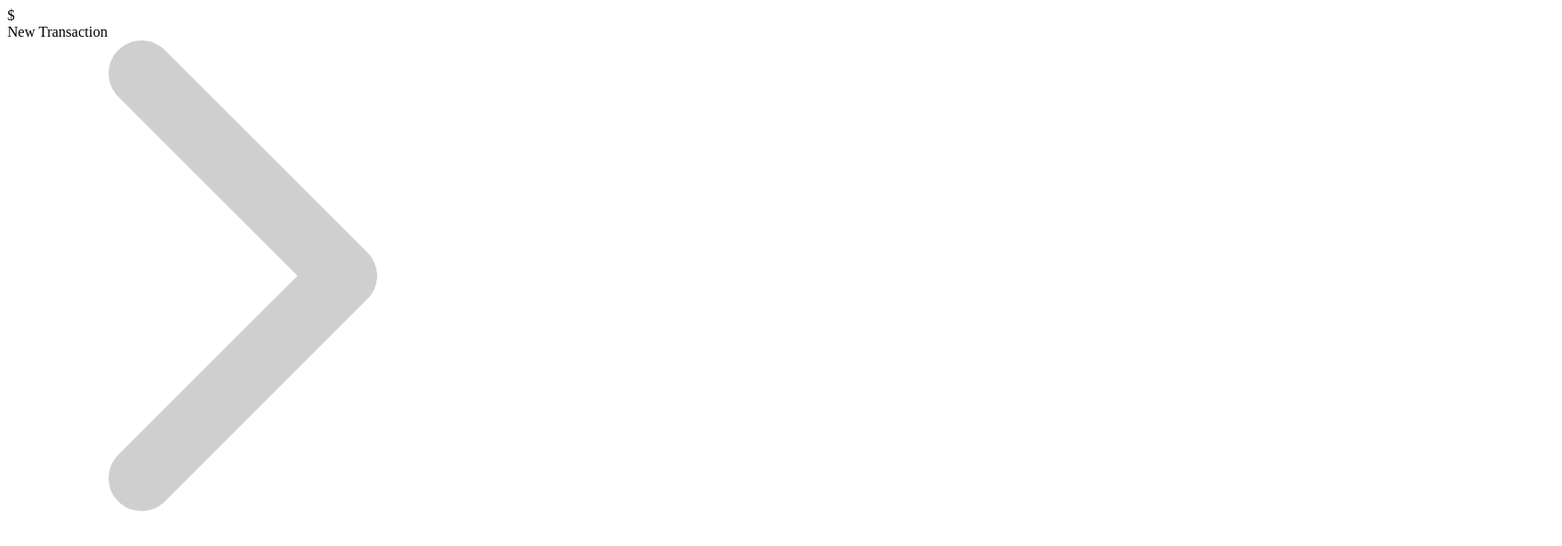
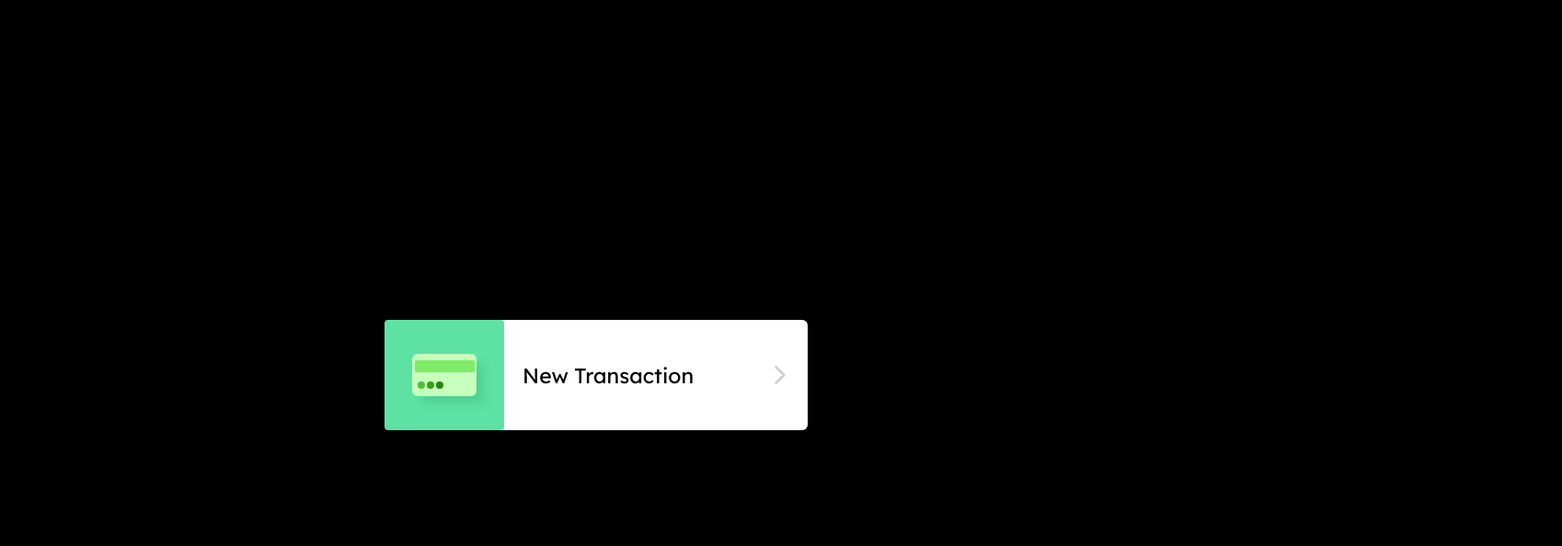
Before and after one commit to Codecraft001/Money-Transaction., a plain HTML site: page index.html in a window 1280 px wide. Shown: the whole page at 92% size, 1698 px wide, since content can reach past the window. Drawn offline with Linux system fonts and the light colour scheme.

Commit message:
Update and rename html56.html to index.html

```diff
--- a/html56.html
+++ b/index.html
@@ -6,7 +6,7 @@
    <meta charset="UTF-8">
    <title>CodePen - Animated Login Form using Html &amp;
    CSS Only</title>
-   <link rel="stylesheet" href="./css56.css">
+   <link rel="stylesheet" href="./style.css">
    <div class="container">
     <div class="left-side">
     <div class="card">
```
